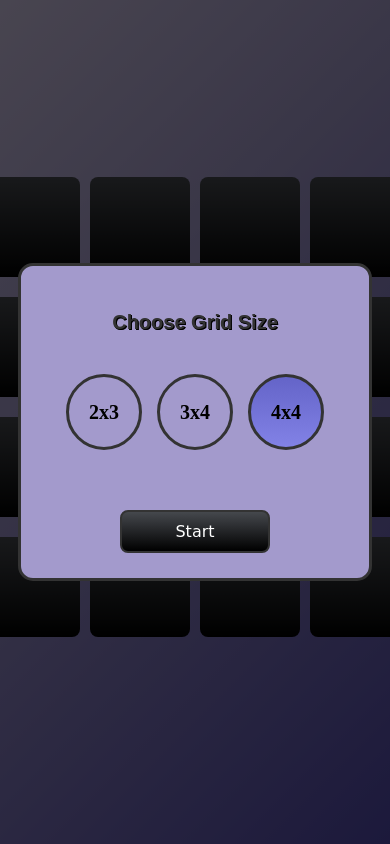
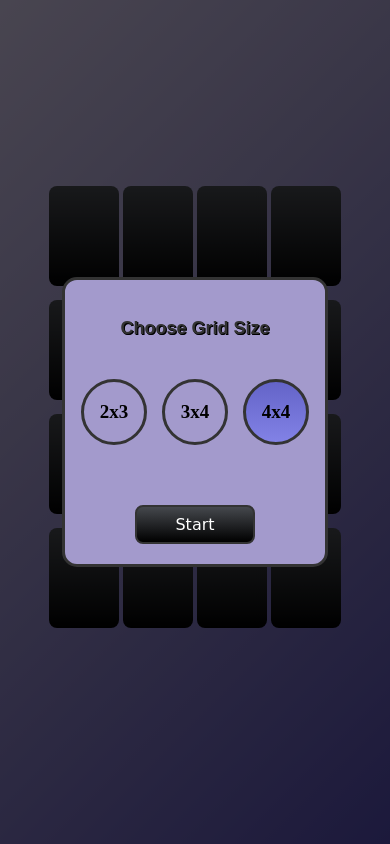
Before and after one commit to sulaiman001221/Memory-Game, a website built with webpack: page index.html in a window 390 px wide. Built offline with nearby package versions, Linux system fonts and the light colour scheme.

Commit message:
mobile responsiveness optimization

```diff
--- a/styles.css
+++ b/styles.css
@@ -1,9 +1,13 @@
-body {
+body,
+html {
   margin: 0;
   padding: 0;
+  overflow-x: hidden;
+  box-sizing: border-box;
 }
 
 .container {
+  position: relative;
   font-family: "Concert One", "Coda", san-serif, cursive;
   display: flex;
   flex-direction: column;
@@ -26,13 +30,13 @@ body {
 
 .game-board {
   display: grid;
-  grid-template-columns: repeat(4, 100px);
+  grid-template-columns: repeat(4, 80px);
   grid-gap: 10px;
   margin-bottom: 20px;
 }
 
 .use-3-cols {
-  grid-template-columns: repeat(3, 100px);
+  grid-template-columns: repeat(3, 80px);
 }
 
 .hidden {
@@ -44,8 +48,8 @@ body {
 }
 
 .card {
-  width: 100px;
-  height: 100px;
+  width: 80px;
+  height: 80px;
   background-color: #fff;
   display: flex;
   align-items: center;
@@ -68,8 +72,8 @@ body {
 }
 
 button {
-  width: 150px;
-  padding: 10px;
+  width: 110px;
+  padding: 8px;
   border: 2px solid #333;
   background: linear-gradient(
     to bottom,
@@ -97,22 +101,21 @@ button:hover {
   left: 50%;
   transform: translate(-50%, -50%);
   background-color: rgba(163, 154, 204, 1);
-  padding: 25px 45px;
+  padding: 25px 30px;
   border-radius: 15px;
   text-align: center;
-  font-size: 20px;
   border: 3px solid #333;
   user-select: none;
 }
 
 .win-popup-message {
-  padding: 22px 70px;
+  padding: 22px 50px;
 }
 
 .popup-box p {
   font-family: "Poppins", sans-serif;
   font-weight: 600;
-  font-size: 20px;
+  font-size: 18px;
   margin-bottom: 40px;
   color: #333;
   position: relative;
@@ -127,15 +130,15 @@ button:hover {
 }
 
 .grid-size {
-  width: 70px;
-  height: 70px;
+  width: 60px;
+  height: 60px;
   display: flex;
   justify-content: center;
   align-items: center;
   border-radius: 50%;
   background-color: rgba(163, 154, 204, 1);
   border: 3px solid #333;
-  font-size: 20px;
+  font-size: 18px;
   font-weight: bold;
   color: #000;
   cursor: pointer;
@@ -161,3 +164,42 @@ button:hover {
   pointer-events: none;
   cursor: default;
 }
+
+@media (max-width: 480px) {
+  .card {
+    width: 70px;
+    height: 100px;
+    font-size: 25px;
+  }
+
+  .game-board {
+    grid-template-columns: repeat(4, 70px);
+    grid-gap: 4px;
+  }
+
+  .use-3-cols {
+    grid-template-columns: repeat(3, 70px);
+  }
+
+  .grid-size {
+    width: 60px;
+    height: 60px;
+    font-size: 19px;
+  }
+
+  button {
+    width: 120px;
+    font-size: 16px;
+  }
+
+  .popup-box {
+    font-size: 22px;
+    padding: 20px 16px;
+    white-space: nowrap;
+  }
+
+  .win-popup-message {
+    padding: 20px 45px;
+    white-space: nowrap;
+  }
+}
```
